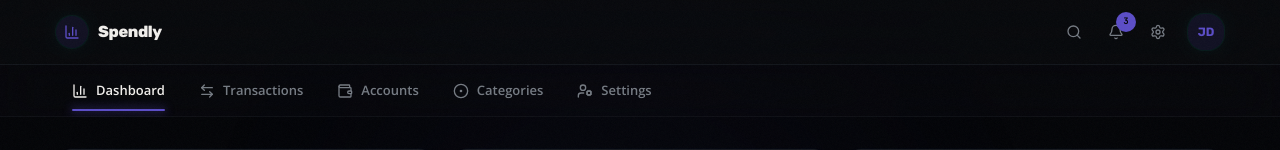
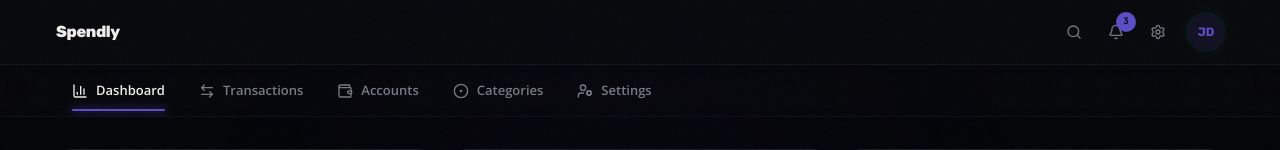
Before and after one commit to the1mazen/dashspendly, a Next.js app: page / in a window 1280 px wide. Shown: the top 150 px of the page. Built offline with nearby package versions, Linux system fonts and the light colour scheme.

Commit message:
feat: remove dashboard header bar chart and company name
Co-authored-by: the1mazen <314579469+the1mazen@users.noreply.github.com>

```diff
--- a/components/cards/financial-analytics-dashboard.tsx
+++ b/components/cards/financial-analytics-dashboard.tsx
@@ -1104,12 +1104,7 @@ export default function FinancialAnalyticsDashboard() {
         <div className="w-full px-5 lg:px-10 xl:px-14">
           <div className="flex items-center justify-between h-16">
             <div className="flex items-center gap-4">
-              <div className="flex items-center gap-2.5">
-                <div className="size-8 rounded-xl bg-primary/12 flex items-center justify-center glow-teal-sm">
-                  <BarChart3 className="size-4 text-primary" />
-                </div>
-                <span className="text-base font-extrabold tracking-tight text-foreground font-display">Spendly</span>
-              </div>
+              <span className="text-base font-extrabold tracking-tight text-foreground font-display">Spendly</span>
             </div>
             <div className="flex items-center gap-1.5">
               <button className="p-2.5 rounded-xl hover:bg-accent/50 transition-all duration-200" aria-label="Search">
```
